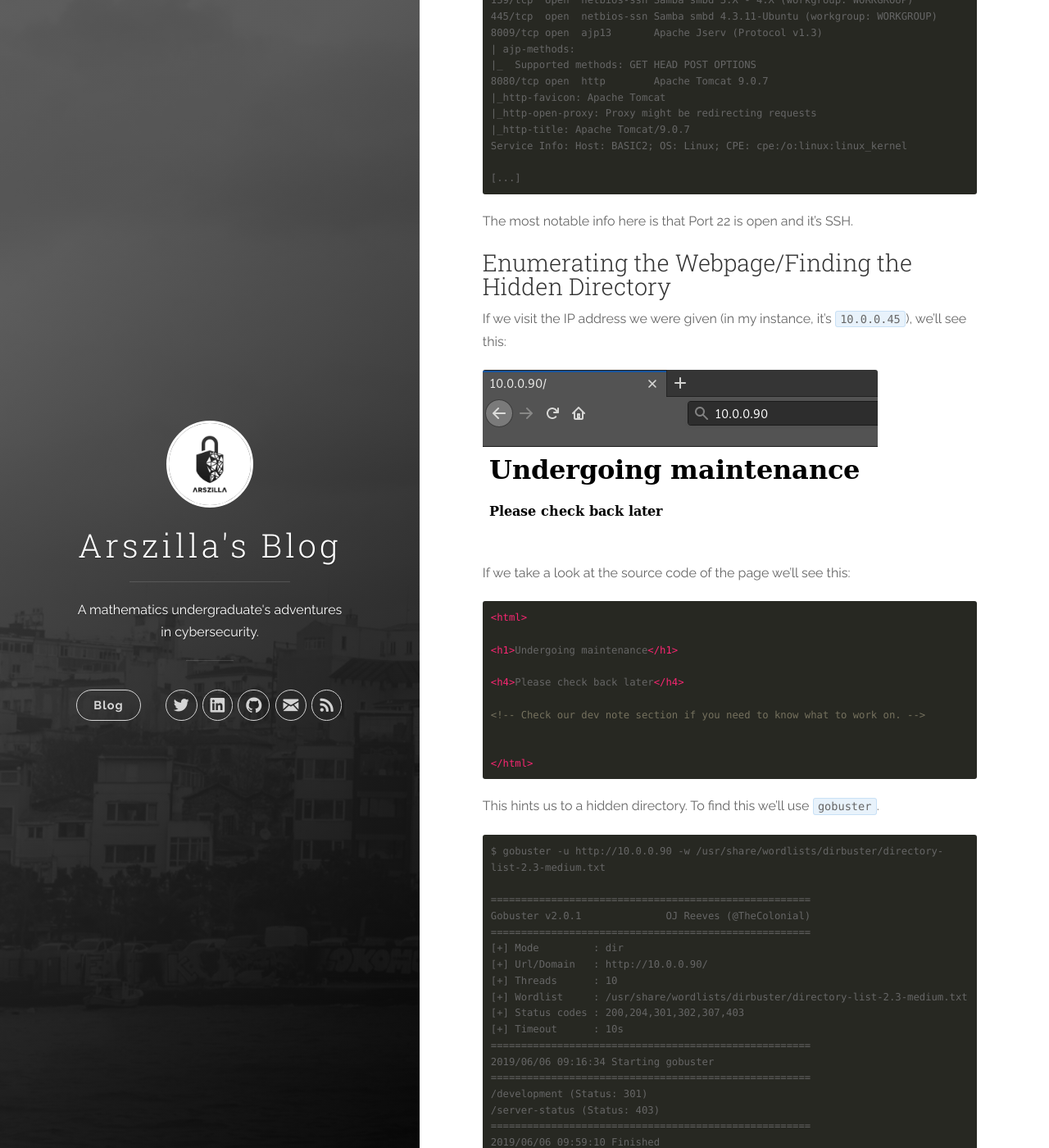
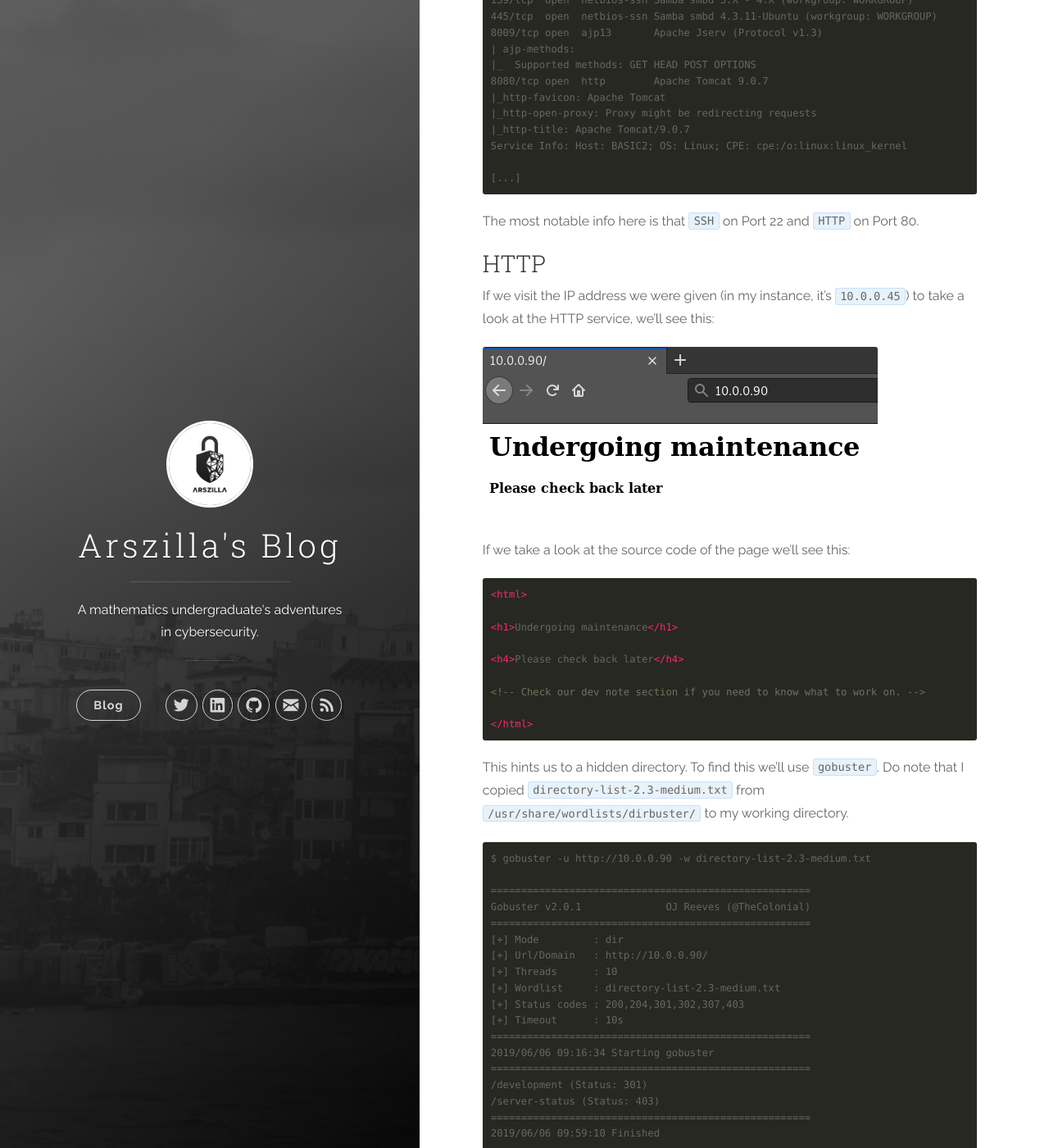
Before and after one commit to firatfolcay/arszilla.github.io, a Jekyll site: the page built from _posts/2019-06-08-thm-basic_pentesting.markdown, in a window 1280 px wide and 1400 px high, scrolled down 1567 px. Shown: the whole window at 82% size. Built offline with Jekyll 4.4.1, drawn with Linux system fonts in a browser that asks for light colours; some of the changed text lies outside the part shown.

Commit message:
Updated Basic Pentesting

````diff
--- a/_posts/2019-06-08-thm-basic_pentesting.markdown
+++ b/_posts/2019-06-08-thm-basic_pentesting.markdown
@@ -62,10 +62,11 @@ Service Info: Host: BASIC2; OS: Linux; CPE: cpe:/o:linux:linux_kernel
 [...]
 ```
 
-The most notable info here is that Port 22 is open and it's SSH.
+The most notable info here is that `SSH` on Port 22 and `HTTP` on Port 80.
 
-### Enumerating the Webpage/Finding the Hidden Directory
-If we visit the IP address we were given (in my instance, it's `10.0.0.45`), we’ll see this:
+### HTTP
+If we visit the IP address we were given (in my instance, it's `10.0.0.45`) to take a look at the HTTP service, we’ll
+see this:
 
 ![Homepage][Homepage]
 
@@ -80,14 +81,14 @@ If we take a look at the source code of the page we’ll see this:
 
 <!-- Check our dev note section if you need to know what to work on. -->
 
-
 </html>
 ```
 
-This hints us to a hidden directory. To find this we’ll use `gobuster`.
+This hints us to a hidden directory. To find this we’ll use `gobuster`. Do note that I copied
+`directory-list-2.3-medium.txt` from `/usr/share/wordlists/dirbuster/` to my working directory.
 
 ```
-$ gobuster -u http://10.0.0.90 -w /usr/share/wordlists/dirbuster/directory-list-2.3-medium.txt
+$ gobuster -u http://10.0.0.90 -w directory-list-2.3-medium.txt
 
 =====================================================
 Gobuster v2.0.1              OJ Reeves (@TheColonial)
@@ -95,7 +96,7 @@ Gobuster v2.0.1              OJ Reeves (@TheColonial)
 [+] Mode         : dir
 [+] Url/Domain   : http://10.0.0.90/
 [+] Threads      : 10
-[+] Wordlist     : /usr/share/wordlists/dirbuster/directory-list-2.3-medium.txt
+[+] Wordlist     : directory-list-2.3-medium.txt
 [+] Status codes : 200,204,301,302,307,403
 [+] Timeout      : 10s
 =====================================================
````
Also changed, not shown: other parts of _posts/2019-06-08-thm-basic_pentesting.markdown (+1 -2 lines).
